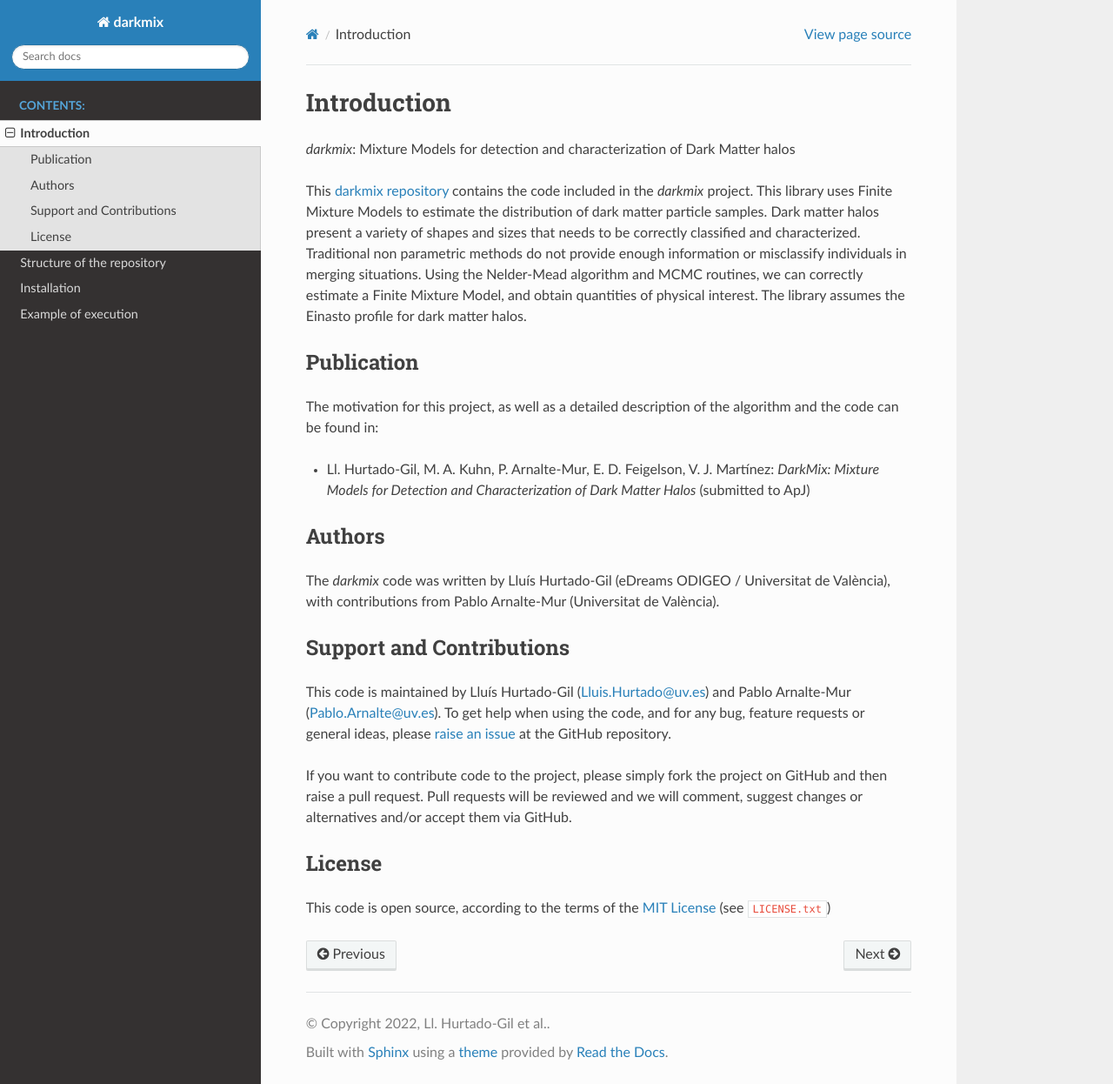
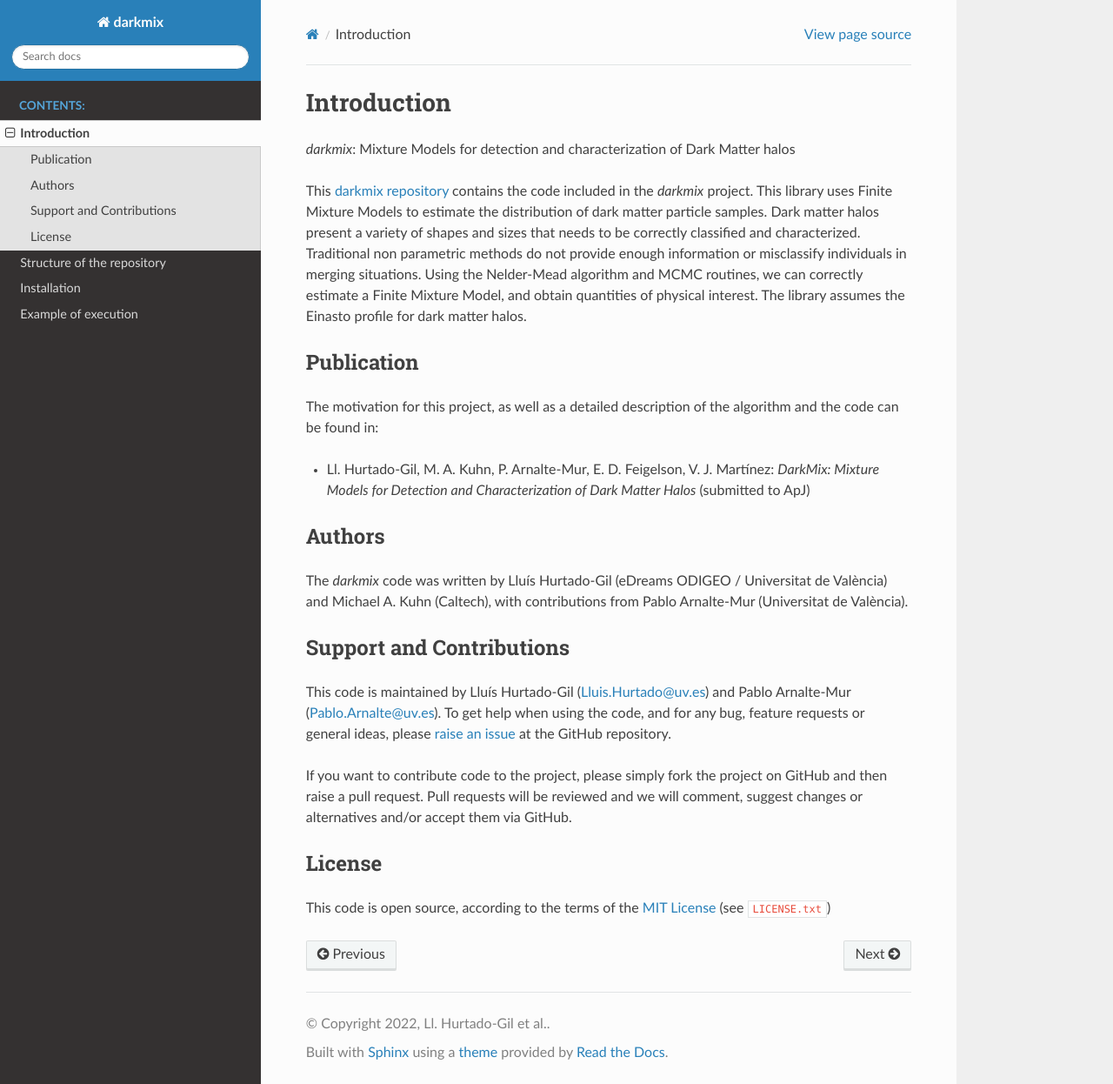
Before and after one commit to LluisHGil/darkmix, a Sphinx documentation site: the page built from docs/source/introduction.rst, in a window 1280 px wide and 1246 px high. Shown: the whole window at 87% size. Built offline with Sphinx 7.4.7 and the Read the Docs theme 2.0.0, drawn with Linux system fonts in a browser that asks for light colours.

Commit message:
Add Michael A. Kuhn as author

```diff
--- a/docs/source/introduction.rst
+++ b/docs/source/introduction.rst
@@ -26,7 +26,7 @@ The motivation for this project, as well as a detailed description of the algori
 Authors
 -------
 
-The *darkmix* code was written by Lluís Hurtado-Gil (eDreams ODIGEO / Universitat de València), with contributions from Pablo Arnalte-Mur (Universitat de València).
+The *darkmix* code was written by Lluís Hurtado-Gil (eDreams ODIGEO / Universitat de València) and Michael A. Kuhn (Caltech), with contributions from Pablo Arnalte-Mur (Universitat de València).
 
 
 Support and Contributions
```
